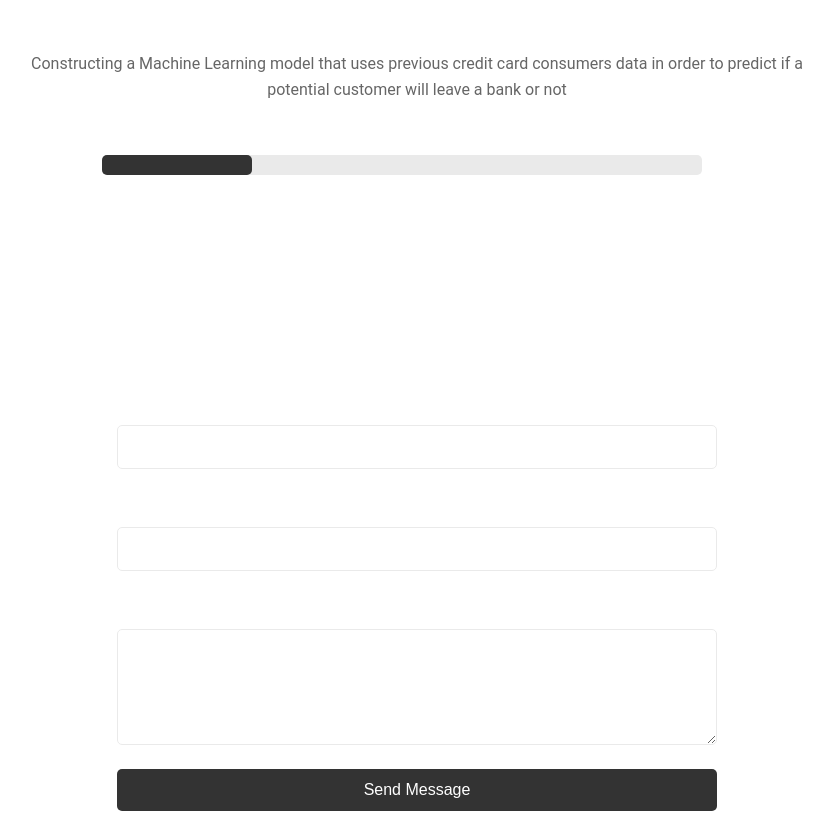
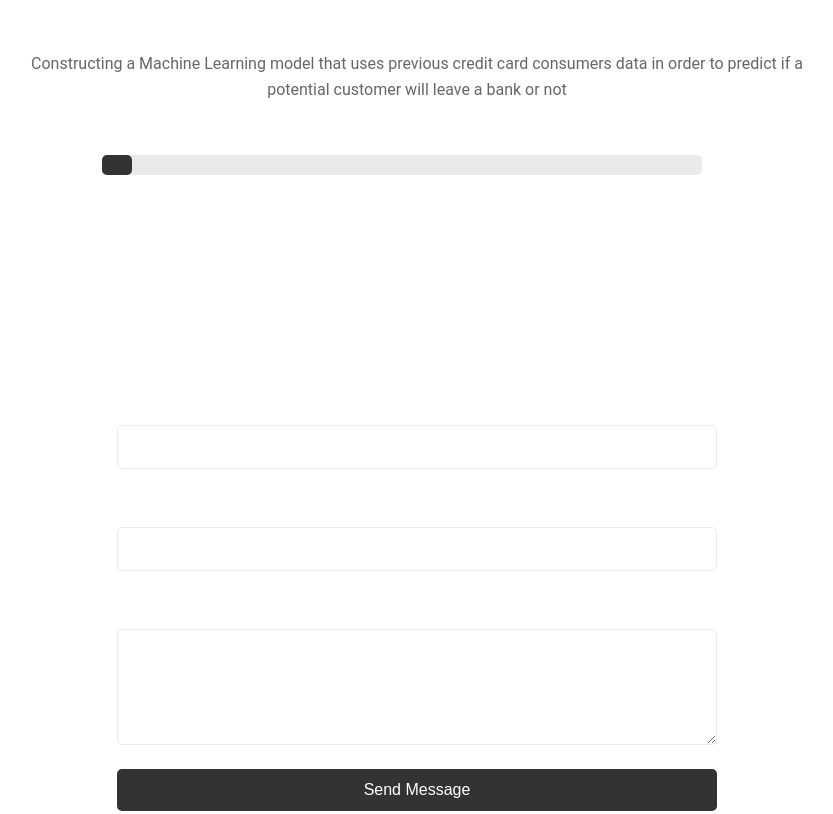
Before and after one commit to HassanT701/HassanT701.github.io, a plain HTML site: page index.html in a window 1280 px wide. Shown: the part 3181-3995 px from the top of the page, without its empty margins (223-1056 px from the left). Drawn offline with Linux system fonts and the light colour scheme.

Commit message:
Update styles.css

```diff
--- a/styles.css
+++ b/styles.css
@@ -401,7 +401,7 @@ text {
 .progress {
     background-color: #333;
     height: 100%;
-    width: 25%; /*progress bar*/
+    width: 5%; /*progress bar*/
     border-radius: 5px;
     transition: width 0.5s ease;
 }
```
